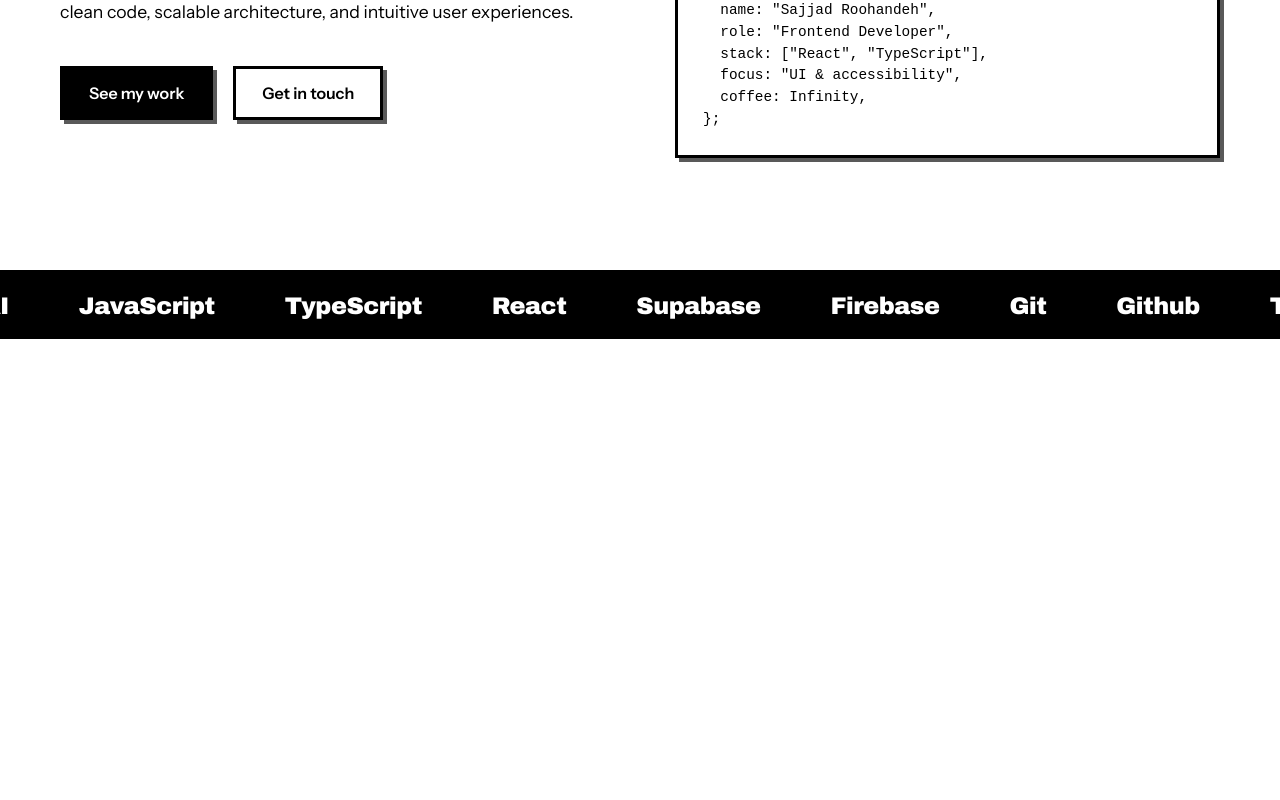
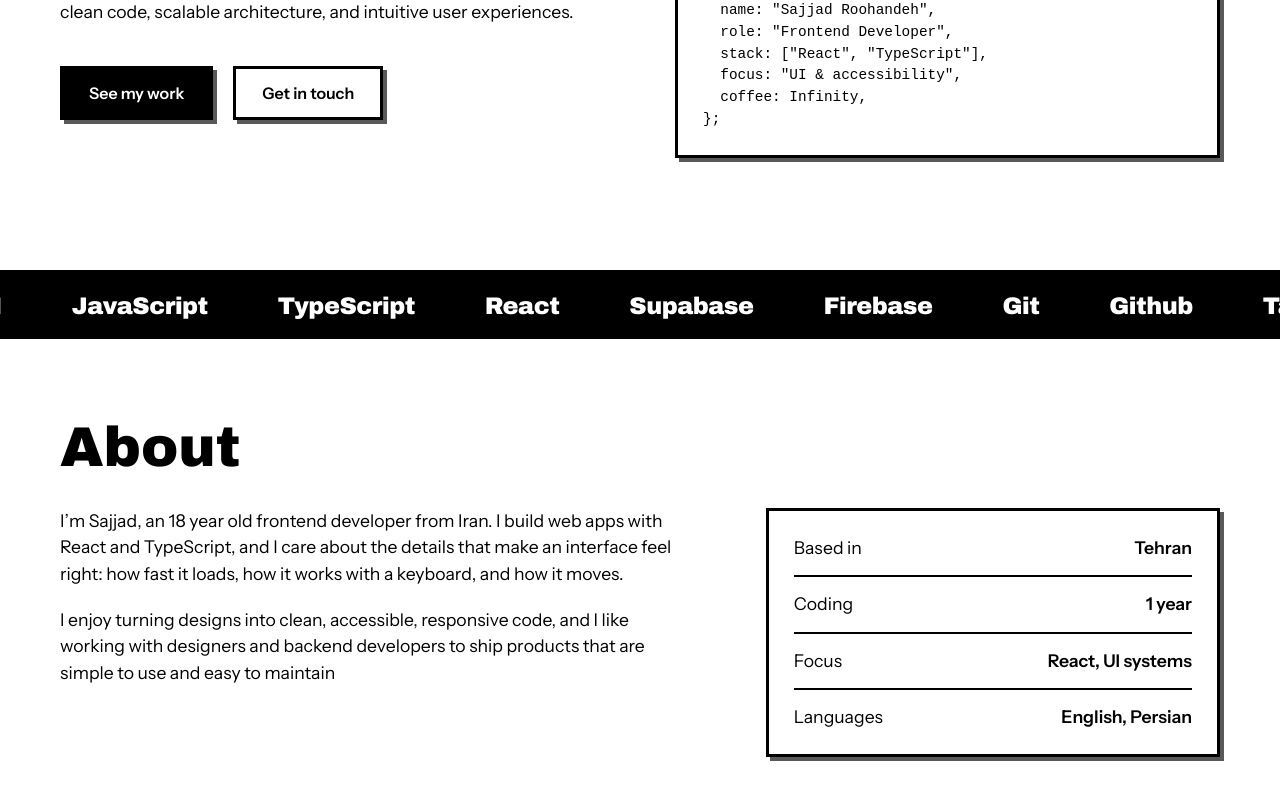
Before and after one commit to SajjadR17/My-New-Portfolio, a React (Vite) app: page / in a window 1280 px wide. Shown: the part 390-1190 px from the top of the page. Before the commit the page ends 800 px from the top, so only its background shows below. Built offline with nearby package versions, Linux system fonts and the light colour scheme.

Commit message:
feat: add About Section

```diff
--- a/src/App.jsx
+++ b/src/App.jsx
@@ -14,8 +14,8 @@ function App() {
       <main id="top">
         <HeroSec />
         <Marquee />
-        {/* <AboutMe />
-        <Skills />
+        <AboutMe />
+        {/* <Skills />
         <Projects />
         <ContactMe />
         <Footer /> */}
--- a/src/components/AboutMe.jsx
+++ b/src/components/AboutMe.jsx
@@ -1,5 +1,97 @@
+import "../styles/aboutMe.css";
+import gsap from "gsap";
+import { ScrollTrigger } from "gsap/ScrollTrigger";
+import { useGSAP } from "@gsap/react";
+import { useRef } from "react";
+
+gsap.registerPlugin(ScrollTrigger, useGSAP);
+
 function AboutMe() {
-  return <div>AboutMe</div>;
+  const root = useRef(null);
+
+  useGSAP(
+    () => {
+      const mm = gsap.matchMedia();
+
+      mm.add("(prefers-reduced-motion: no-preference)", () => {
+        gsap
+          .timeline({
+            scrollTrigger: {
+              trigger: root.current,
+              start: "top 75%",
+              once: true,
+            },
+            defaults: {
+              ease: "power3.out",
+            },
+          })
+          .fromTo(
+            ".about-title",
+            { clipPath: "inset(0 100% 0 0)" },
+            { clipPath: "inset(0 0% 0 0)", duration: 0.7 },
+          )
+          .from(
+            ".about-text p",
+            { y: 24, opacity: 0, duration: 0.6, stagger: 0.15 },
+            "-=0.3",
+          )
+          .from(
+            ".facts",
+            { scale: 1.06, opacity: 0, duration: 0.45, ease: "back.out(1.6)" },
+            "-=0.4",
+          )
+          .from(
+            ".facts li",
+            { x: -16, opacity: 0, duration: 0.4, stagger: 0.1 },
+            "-=0.2",
+          );
+      });
+
+      return () => mm.revert();
+    },
+    { scope: root },
+  );
+
+  return (
+    <section id="about" ref={root} className="container">
+      <div>
+        <h2 className="about-title">About</h2>
+        <div class="about">
+          <div className="about-text">
+            <p>
+              I’m Sajjad, an 18 year old frontend developer from Iran. I build
+              web apps with React and TypeScript, and I care about the details
+              that make an interface feel right: how fast it loads, how it works
+              with a keyboard, and how it moves.
+            </p>
+            <p>
+              I enjoy turning designs into clean, accessible, responsive code,
+              and I like working with designers and backend developers to ship
+              products that are simple to use and easy to maintain
+            </p>
+          </div>
+          <ul class="facts card">
+            <li>
+              <span>Based in</span>
+              <b>Tehran</b>
+            </li>
+            <li>
+              <span>Coding</span>
+              <b>1 year</b>
+            </li>
+            <li>
+              <span>Focus</span>
+              <b>React, UI systems</b>
+            </li>
+            <li>
+              <span>Languages</span>
+              <b>English, Persian</b>
+            </li>
+          </ul>
+        </div>
+      </div>
+    </section>
+  );
 }
 
 export default AboutMe;
--- /dev/null
+++ b/src/styles/aboutMe.css
@@ -0,0 +1,45 @@
+#about {
+  padding: 80px 20px;
+  margin-inline: auto;
+}
+
+.about {
+  display: grid;
+  grid-template-columns: 1.4fr 1fr;
+  gap: clamp(40px, 6vw, 70px);
+  margin-top: 30px;
+}
+
+.about p + p {
+  margin-top: 20px;
+}
+
+.about p {
+  color: var(--text-primary);
+}
+
+.facts {
+  padding: 10px 25px;
+  font-size: var(--fs-body);
+}
+
+.facts li {
+  display: flex;
+  justify-content: space-between;
+  padding: 14px 0;
+  border-bottom: 2px solid var(--text-primary);
+}
+
+.facts li:last-child {
+  border: 0;
+}
+
+.facts b {
+  font-weight: 600;
+}
+
+@media (max-width: 800px) {
+  .about {
+    grid-template-columns: 1fr;
+  }
+}
```
Also changed, not shown: 1 other file (tests, documents, lock files or other folders).
